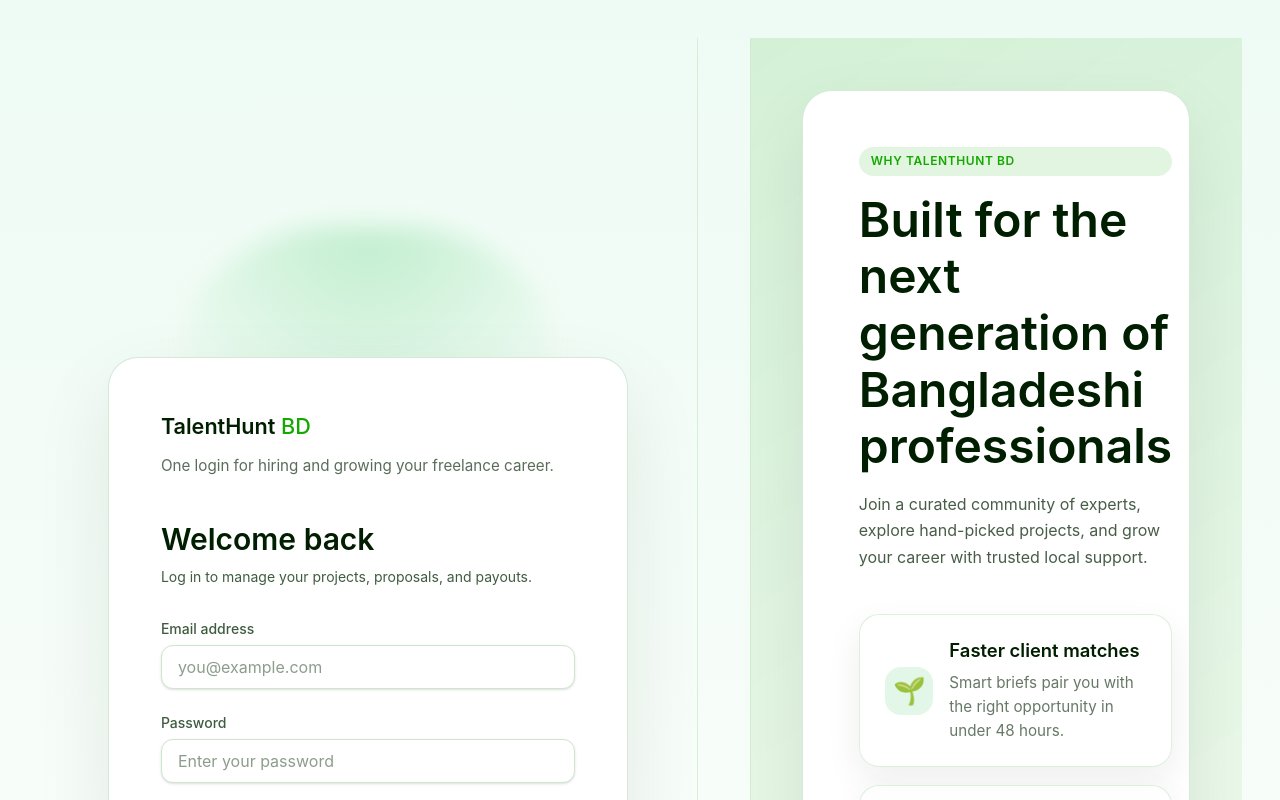
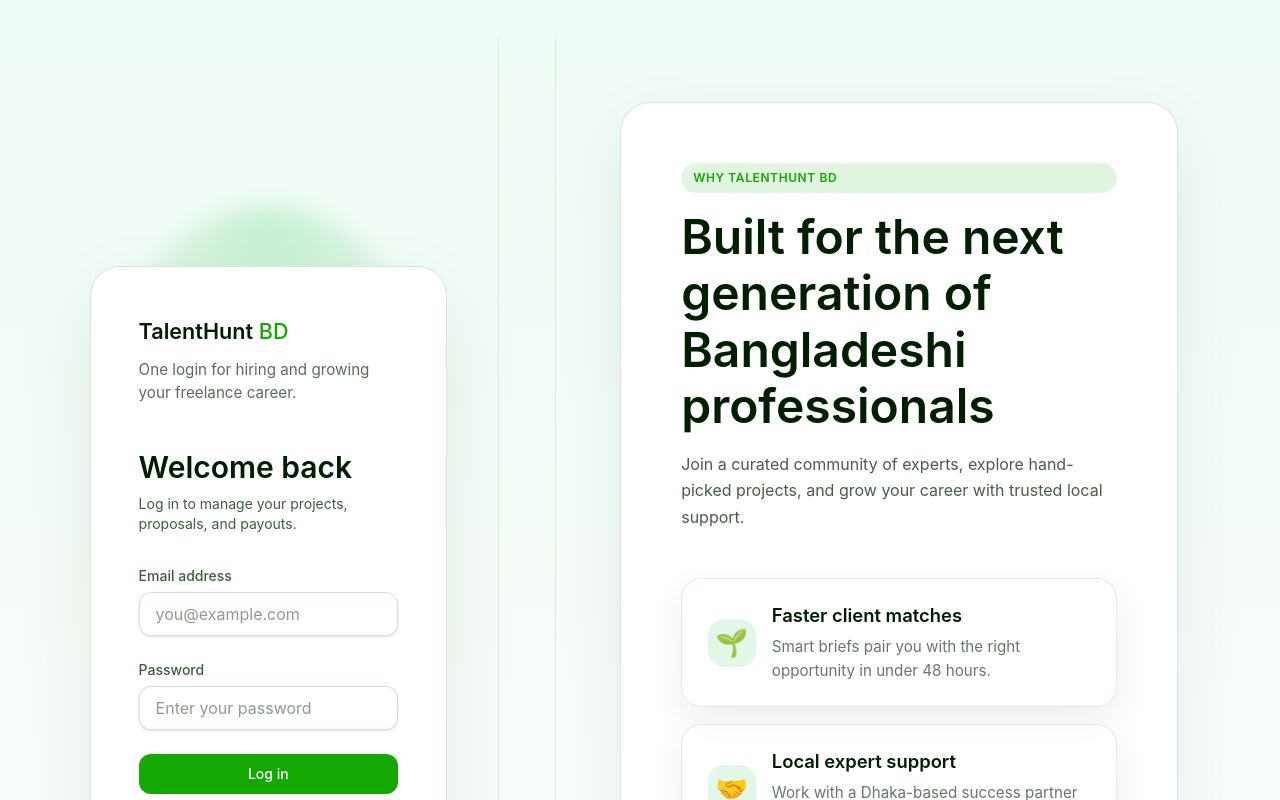
Before and after one commit to rahmatullahboss/Talent-hunt, a Next.js app in the folder web/: page /signin in a window 1280 px wide. Shown: the top 800 px of the page. Built offline with nearby package versions, Linux system fonts and the light colour scheme; no server answers.

Commit message:
Align auth showcase background with shell

```diff
--- a/web/src/app/(auth)/auth.css
+++ b/web/src/app/(auth)/auth.css
@@ -1,9 +1,9 @@
 .auth-shell {
   display: grid;
   min-height: 100vh;
-  grid-template-columns: minmax(0, clamp(520px, 52vw, 660px)) minmax(0, 1fr);
-  gap: clamp(2rem, 4vw, 3.25rem);
-  padding: clamp(1.5rem, 3vw, 3.5rem);
+  grid-template-columns: minmax(0, clamp(360px, 36vw, 480px)) minmax(0, 1fr);
+  gap: clamp(2rem, 5vw, 3.5rem);
+  padding: clamp(1.5rem, 3vw, 4rem);
   /* The auth experience now mirrors the homepage gradient. */
   background: linear-gradient(180deg, var(--gradient-from), var(--gradient-via), var(--gradient-to));
   color: var(--foreground);
@@ -54,9 +54,9 @@
 .auth-card {
   position: relative;
   z-index: 1;
-  width: min(520px, 100%);
+  width: min(460px, 100%);
   border-radius: 30px;
-  padding: clamp(2.75rem, 5vw, 3.25rem);
+  padding: clamp(2.75rem, 5vw, 3rem);
   background: color-mix(in srgb, #fff 88%, var(--card) 12%);
   border: 1px solid color-mix(in srgb, var(--card-border) 85%, transparent);
   box-shadow: 0 32px 80px rgba(0, 30, 0, 0.09);
@@ -92,8 +92,8 @@
   display: flex;
   align-items: center;
   justify-content: center;
-  padding: clamp(2.5rem, 4vw, 4rem);
-  background: linear-gradient(145deg, rgba(20, 168, 0, 0.12), rgba(20, 168, 0, 0.04));
+  padding: clamp(2.5rem, 5vw, 4.5rem);
+  background: transparent;
   border-left: 1px solid color-mix(in srgb, var(--card-border) 70%, transparent);
   color: var(--foreground);
 }
@@ -124,14 +124,14 @@
 .auth-showcase-panel {
   position: relative;
   z-index: 1;
-  width: min(520px, 100%);
+  width: min(640px, 100%);
   border-radius: 30px;
-  padding: clamp(2.75rem, 5vw, 3.5rem);
+  padding: clamp(3rem, 5.5vw, 3.75rem);
   background: color-mix(in srgb, #ffffff 88%, var(--card) 12%);
   border: 1px solid color-mix(in srgb, var(--card-border) 82%, transparent);
   box-shadow: 0 28px 70px rgba(0, 30, 0, 0.08);
   display: grid;
-  gap: clamp(2rem, 4vw, 2.75rem);
+  gap: clamp(2rem, 5vw, 3rem);
 }
 
 .auth-showcase-header {
```
